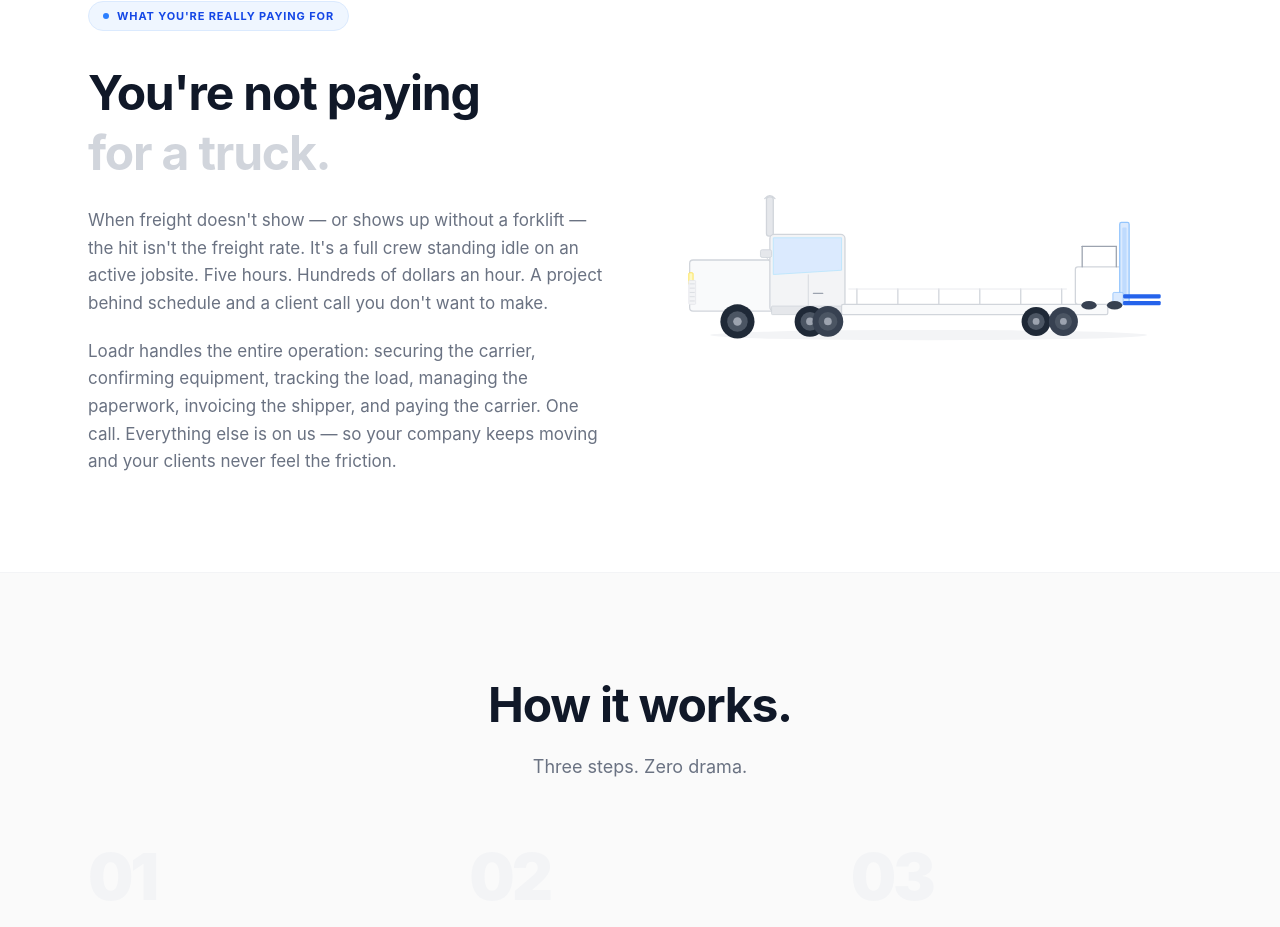
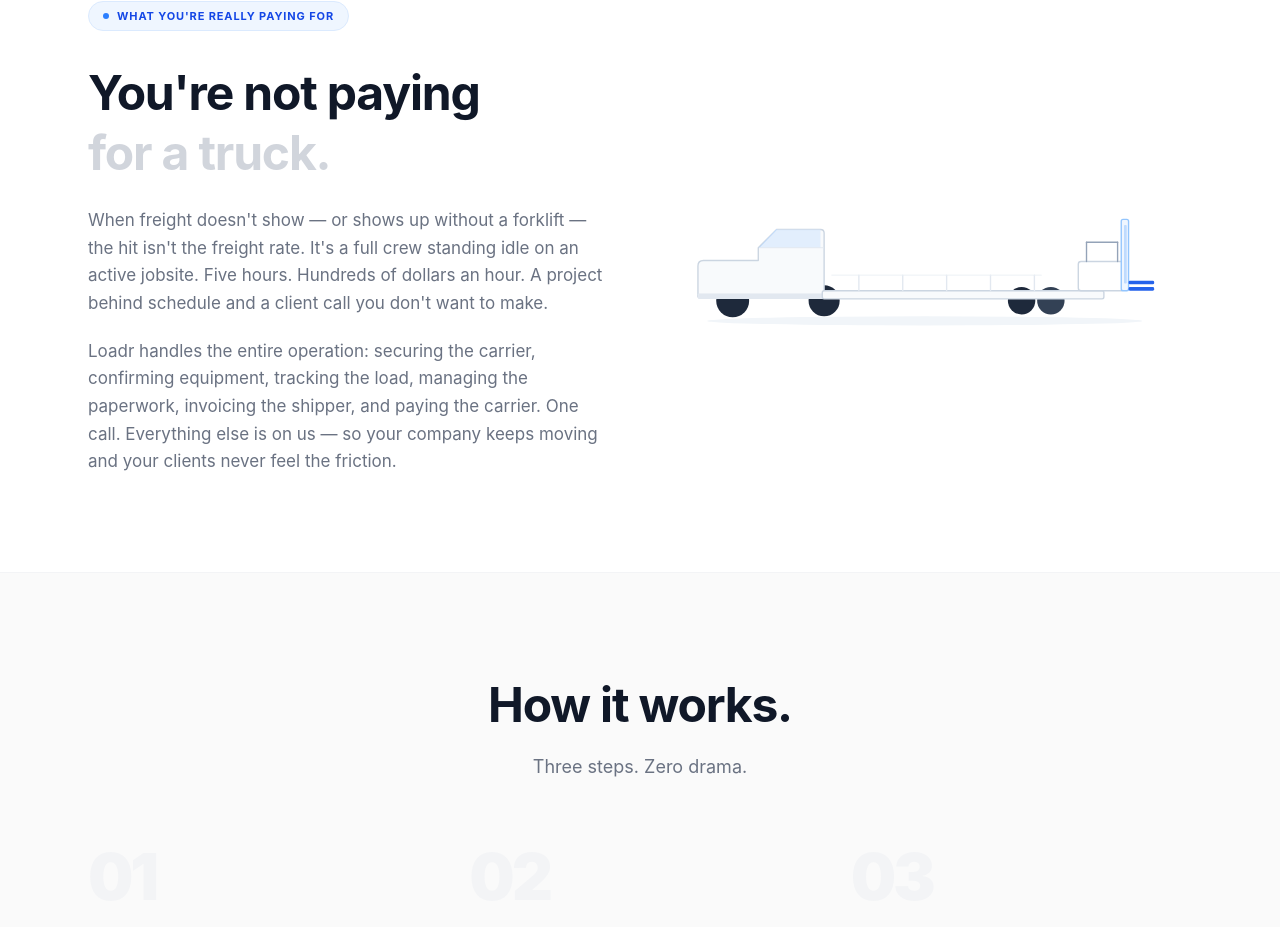
Before and after one commit to edgaremiliopr/Loadr2, a Next.js app: page / in a window 1280 px wide. Shown: the part 2472-3399 px from the top of the page. Built offline with nearby package versions, Linux system fonts and the light colour scheme.

Commit message:
Redesign truck illustration: clean unified silhouette, minimal palette

```diff
--- a/src/app/page.tsx
+++ b/src/app/page.tsx
@@ -297,87 +297,62 @@ function HowItWorksSection() {
 
 function TruckIllustration() {
   return (
-    <svg viewBox="0 0 600 250" fill="none" xmlns="http://www.w3.org/2000/svg" aria-hidden="true" className="w-full max-w-lg">
-      {/* Ground */}
-      <ellipse cx="296" cy="238" rx="256" ry="6" fill="#F3F4F6" />
+    <svg viewBox="0 0 560 195" fill="none" xmlns="http://www.w3.org/2000/svg" aria-hidden="true" className="w-full max-w-lg">
 
-      {/* Exhaust stack */}
-      <rect x="106" y="76" width="8" height="46" rx="3" fill="#E5E7EB" stroke="#D1D5DB" strokeWidth="1.5" />
-      <path d="M104 78 Q110 71 116 78" stroke="#D1D5DB" strokeWidth="1.5" strokeLinecap="round" />
+      {/* Ground shadow */}
+      <ellipse cx="272" cy="188" rx="238" ry="5" fill="#F1F5F9" />
 
-      {/* Hood */}
-      <path d="M20 150 L118 150 L118 210 L20 210 Q16 210 16 206 L16 154 Q16 150 20 150 Z" fill="#F9FAFB" stroke="#D1D5DB" strokeWidth="1.5" />
-      {/* Headlight */}
-      <rect x="15" y="165" width="5" height="14" rx="1" fill="#FEF9C3" stroke="#FDE047" strokeWidth="1" />
-      {/* Grille */}
-      <rect x="15" y="174" width="8" height="28" rx="1" fill="#F3F4F6" stroke="#E5E7EB" strokeWidth="1" />
-      {[178, 183, 188, 193, 198].map((y) => (
-        <line key={y} x1="16" y1={y} x2="22" y2={y} stroke="#D1D5DB" strokeWidth="0.8" />
-      ))}
+      {/* ── Wheels (drawn first so truck body masks upper portion) ── */}
+      <circle cx="62" cy="166" r="18" fill="#1E293B" />
+      <circle cx="162" cy="166" r="17" fill="#1E293B" />
+      <circle cx="378" cy="166" r="15" fill="#1E293B" />
+      <circle cx="410" cy="166" r="15" fill="#334155" />
 
-      {/* Cab body */}
-      <rect x="110" y="120" width="88" height="90" rx="5" fill="#F3F4F6" stroke="#D1D5DB" strokeWidth="1.5" />
-      {/* Windshield */}
-      <path d="M114 124 L194 124 L194 162 L114 167 Z" fill="#DBEAFE" stroke="#BAE6FD" strokeWidth="1" />
-      {/* Side mirror */}
-      <rect x="99" y="138" width="13" height="9" rx="2" fill="#E5E7EB" stroke="#D1D5DB" strokeWidth="1" />
-      <line x1="106" y1="147" x2="110" y2="152" stroke="#D1D5DB" strokeWidth="1" />
-      {/* Door line */}
-      <line x1="155" y1="167" x2="155" y2="210" stroke="#D1D5DB" strokeWidth="1" />
-      {/* Handle */}
-      <line x1="161" y1="189" x2="172" y2="189" stroke="#9CA3AF" strokeWidth="1.5" strokeLinecap="round" />
+      {/* ── Cab + Hood (single unified silhouette) ── */}
+      <path
+        d="M 24 162 L 24 128 Q 24 122 30 122 L 90 122 L 90 108 L 110 88 L 158 88 Q 162 88 162 92 L 162 162 Z"
+        fill="#F8FAFC" stroke="#CBD5E1" strokeWidth="1.5" strokeLinejoin="round"
+      />
 
-      {/* Chassis */}
-      <rect x="112" y="204" width="85" height="10" rx="1" fill="#E5E7EB" stroke="#D1D5DB" strokeWidth="1" />
+      {/* Windshield glass */}
+      <path d="M 91 108 L 110 88 L 158 88 L 158 108 Z" fill="#DBEAFE" opacity="0.75" />
+      {/* A-pillar */}
+      <line x1="91" y1="108" x2="110" y2="88" stroke="#BFDBFE" strokeWidth="1" strokeLinecap="round" />
+      {/* Hood / sill divider */}
+      <line x1="91" y1="108" x2="162" y2="108" stroke="#E2E8F0" strokeWidth="1" />
 
-      {/* Flatbed platform */}
-      <rect x="194" y="202" width="312" height="12" rx="2" fill="#F9FAFB" stroke="#D1D5DB" strokeWidth="1.5" />
+      {/* ── Chassis frame ── */}
+      <rect x="24" y="158" width="140" height="6" rx="1" fill="#E2E8F0" />
+
+      {/* ── Flatbed platform ── */}
+      <rect x="160" y="155" width="308" height="9" rx="2" fill="#F8FAFC" stroke="#CBD5E1" strokeWidth="1.5" />
+
       {/* Stake posts */}
-      {[212, 260, 308, 356, 404, 452].map((x) => (
-        <line key={x} x1={x} y1="184" x2={x} y2="202" stroke="#D1D5DB" strokeWidth="1.5" strokeLinecap="round" />
+      {[200, 248, 296, 344, 392].map((x) => (
+        <line key={x} x1={x} y1="138" x2={x} y2="155" stroke="#E2E8F0" strokeWidth="1.5" strokeLinecap="round" />
       ))}
       {/* Top rail */}
-      <line x1="202" y1="184" x2="458" y2="184" stroke="#E5E7EB" strokeWidth="1" />
+      <line x1="170" y1="138" x2="400" y2="138" stroke="#ECF0F4" strokeWidth="1" />
 
-      {/* Front wheel */}
-      <circle cx="72" cy="222" r="20" fill="#1F2937" />
-      <circle cx="72" cy="222" r="12" fill="#4B5563" />
-      <circle cx="72" cy="222" r="5" fill="#9CA3AF" />
-      {/* Drive dual wheels */}
-      <circle cx="157" cy="222" r="18" fill="#1F2937" />
-      <circle cx="157" cy="222" r="11" fill="#4B5563" />
-      <circle cx="157" cy="222" r="4.5" fill="#9CA3AF" />
-      <circle cx="178" cy="222" r="18" fill="#374151" />
-      <circle cx="178" cy="222" r="11" fill="#4B5563" />
-      <circle cx="178" cy="222" r="4.5" fill="#9CA3AF" />
-      {/* Flatbed rear axle */}
-      <circle cx="422" cy="222" r="17" fill="#1F2937" />
-      <circle cx="422" cy="222" r="10" fill="#4B5563" />
-      <circle cx="422" cy="222" r="4" fill="#9CA3AF" />
-      <circle cx="454" cy="222" r="17" fill="#374151" />
-      <circle cx="454" cy="222" r="10" fill="#4B5563" />
-      <circle cx="454" cy="222" r="4" fill="#9CA3AF" />
+      {/* ── Piggyback Forklift ── */}
 
-      {/* === Piggyback Forklift === */}
       {/* Body */}
-      <rect x="468" y="158" width="56" height="44" rx="3" fill="white" stroke="#D1D5DB" strokeWidth="1.5" />
-      {/* Overhead guard posts */}
-      <line x1="476" y1="134" x2="476" y2="158" stroke="#9CA3AF" strokeWidth="1.5" strokeLinecap="round" />
-      <line x1="516" y1="134" x2="516" y2="158" stroke="#9CA3AF" strokeWidth="1.5" strokeLinecap="round" />
-      {/* ROPS crossbar */}
-      <line x1="476" y1="134" x2="516" y2="134" stroke="#9CA3AF" strokeWidth="1.5" strokeLinecap="round" />
-      {/* Mast outer */}
-      <rect x="520" y="106" width="11" height="96" rx="2" fill="#DBEAFE" stroke="#93C5FD" strokeWidth="1.5" />
-      {/* Mast inner rail */}
-      <rect x="523" y="112" width="5" height="82" rx="1" fill="#BFDBFE" />
-      {/* Carriage */}
-      <rect x="512" y="188" width="12" height="14" rx="1.5" fill="#DBEAFE" stroke="#93C5FD" strokeWidth="1" />
+      <rect x="440" y="123" width="50" height="32" rx="3" fill="white" stroke="#CBD5E1" strokeWidth="1.5" />
+
+      {/* Overhead guard (ROPS) */}
+      <line x1="449" y1="102" x2="449" y2="123" stroke="#94A3B8" strokeWidth="1.5" strokeLinecap="round" />
+      <line x1="483" y1="102" x2="483" y2="123" stroke="#94A3B8" strokeWidth="1.5" strokeLinecap="round" />
+      <line x1="449" y1="102" x2="483" y2="102" stroke="#94A3B8" strokeWidth="1.5" strokeLinecap="round" />
+
+      {/* Mast */}
+      <rect x="487" y="77" width="8" height="78" rx="2" fill="#EFF6FF" stroke="#93C5FD" strokeWidth="1.5" />
+      {/* Mast inner */}
+      <rect x="490" y="83" width="3" height="64" rx="1" fill="#BFDBFE" />
+
       {/* Forks */}
-      <rect x="524" y="190" width="44" height="5" rx="1.5" fill="#2563EB" />
-      <rect x="524" y="198" width="44" height="5" rx="1.5" fill="#2563EB" />
-      {/* Forklift wheels */}
-      <ellipse cx="484" cy="203" rx="9" ry="5" fill="#374151" />
-      <ellipse cx="514" cy="203" rx="9" ry="5" fill="#374151" />
+      <rect x="495" y="144" width="28" height="4" rx="1.5" fill="#2563EB" />
+      <rect x="495" y="151" width="28" height="4" rx="1.5" fill="#2563EB" />
+
     </svg>
   );
 }
```
